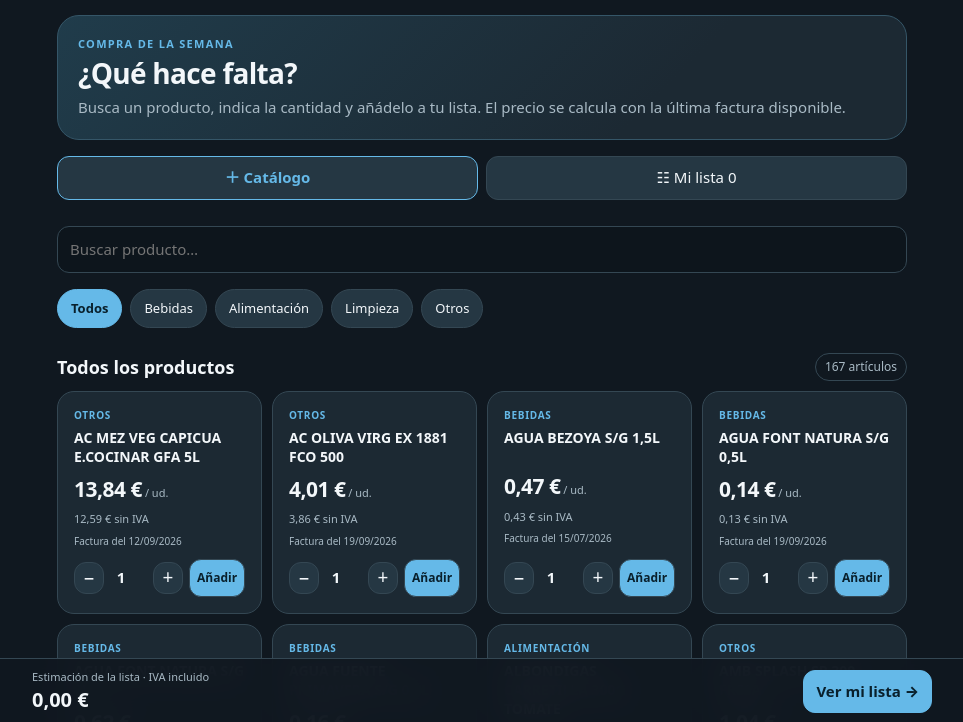
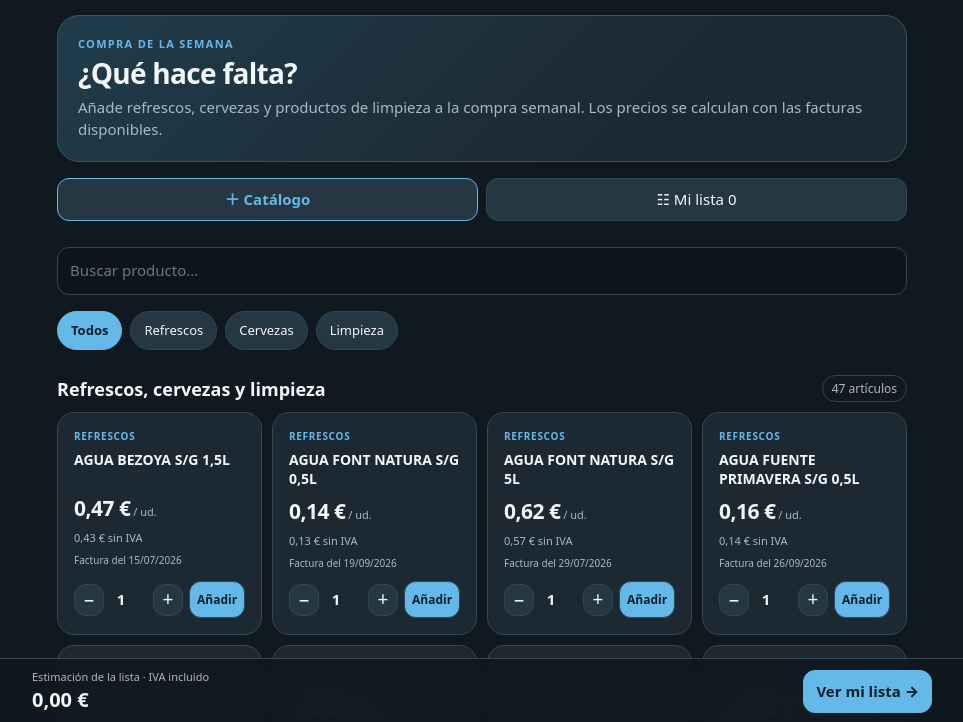
Before and after one commit to bola8jerez-lab/Bola8-Compras, a plain HTML site: page index.html in a window 1280 px wide. Shown: the part 76-798 px from the top of the page, without its empty margins (158-1121 px from the left). Drawn offline with Linux system fonts and the light colour scheme.

Commit message:
Limitar catálogo a refrescos, cervezas y limpieza

```diff
--- a/index.html
+++ b/index.html
@@ -6,11 +6,11 @@
 </style></head><body>
 <main class="app">
 <header class="top"><div><div class="brand"><b>●</b> Bola 8 <span style="font-weight:500">Compras</span></div><div class="sub">Lista semanal · Jerez</div></div><button id="shareTop" aria-label="Compartir lista">↗ Compartir</button></header>
-<section class="hero"><div class="eyebrow">COMPRA DE LA SEMANA</div><h1>¿Qué hace falta?</h1><p>Busca un producto, indica la cantidad y añádelo a tu lista. El precio se calcula con la última factura disponible.</p></section>
+<section class="hero"><div class="eyebrow">COMPRA DE LA SEMANA</div><h1>¿Qué hace falta?</h1><p>Añade refrescos, cervezas y productos de limpieza a la compra semanal. Los precios se calculan con las facturas disponibles.</p></section>
 <div class="tab"><button id="catalogTab" class="active">＋ Catálogo</button><button id="listTab">☷ Mi lista <span id="listCount">0</span></button></div>
 <section id="catalogView"><input id="search" class="search" type="search" placeholder="Buscar producto…" autocomplete="off"><div class="chips" id="chips"></div><div class="sectionhead"><h2 id="sectionTitle">Todos los productos</h2><span class="count" id="resultCount"></span></div><div class="grid" id="products"></div></section>
 <section id="listView" class="hide"><div class="sectionhead"><h2>Compra semanal</h2><span class="count" id="listCount2">0 productos</span></div><div id="basket"></div><div id="basketActions" class="toolbar hide"><button id="shareBtn">Compartir / enviar</button><button id="clearBtn">Empezar otra semana</button></div></section>
-<div class="note" style="margin-top:20px">Precios extraídos de facturas de Cash Dian. Son orientativos y pueden variar. Cuando la factura no tiene fecha legible, se indica como fecha no disponible.</div>
+<div class="note" style="margin-top:20px">Solo se muestran refrescos, cervezas y productos de limpieza. Precios extraídos de facturas de Cash Dian; son orientativos y pueden variar. Cuando la factura no tiene fecha legible, se indica como fecha no disponible.</div>
 </main>
 <div class="bottom"><div class="bottominner"><div class="bottomtotal"><span>Estimación de la lista · IVA incluido</span><strong id="grandTotal">0,00 €</strong></div><button id="viewListBtn" class="primary">Ver mi lista →</button></div></div>
 <script>
@@ -19,10 +19,11 @@
 const KEY='bola8-weekly-shopping-v1';
 const fmt=n=>new Intl.NumberFormat('es-ES',{style:'currency',currency:'EUR'}).format(Number(n)||0);
 const esc=s=>String(s??'').replace(/[&<>"']/g,c=>({'&':'&amp;','<':'&lt;','>':'&gt;','"':'&quot;',"'":'&#39;'}[c]));
-const cats=['Todos','Bebidas','Alimentación','Limpieza','Otros'];
+const cats=['Todos','Refrescos','Cervezas','Limpieza'];
 let category='Todos', view='catalog', picks={};
 try{picks=JSON.parse(localStorage.getItem(KEY)||'{}')||{}}catch{picks={}}
-const byId=new Map(CATALOG.map(p=>[p.id,p]));
+function productGroup(p){const n=p.name.toLocaleUpperCase('es');if(p.category==='Limpieza'||/(FREGASUELO|LIMPIADOR|CELU |CELU$|FAIRY CAPS|ANABEL LIQ|INSECT|TRAMPA HORMIGAS|JABON TRADICIONAL|OXI|DESOD AMB|AMBIENTADOR|LEJIA|BOLSA BASURA|PAPEL HIGIENICO|ROLLO COCINA|LAVAVAJILLAS|SUAVIZANTE|DETERGENTE|MPL PT)/.test(n))return 'Limpieza';if(/CERVEZA/.test(n))return 'Cervezas';if(/^(RFCO|AGUA |AGUA$|AGUA\b)|\b(JUVER|NESTEA|FUZE TEA|RED BULL|AQUARIUS|R BLISS|FANTA|COCA-COLA|COCA COLA|7UP|PEPSI|SPRITE|SCHWEPPES|TONICA|TÓNICA)\b/.test(n))return 'Refrescos';return ''}
+const byId=new Map(CATALOG.filter(p=>productGroup(p)).map(p=>[p.id,p]));
 function save(){try{localStorage.setItem(KEY,JSON.stringify(picks))}catch{}}
 function basketCount(){return Object.values(picks).reduce((a,n)=>a+Math.max(0,Number(n)||0),0)}
 function total(){return Object.entries(picks).reduce((a,[id,q])=>a+(byId.get(id)?.gross||0)*Math.max(0,Number(q)||0),0)}
@@ -31,10 +32,10 @@
 function renderChips(){document.querySelector('#chips').innerHTML=cats.map(c=>'<button class="'+(c===category?'active':'')+'" data-cat="'+c+'">'+c+'</button>').join('')}
 function renderProducts(){
  const q=document.querySelector('#search').value.trim().toLocaleLowerCase('es');
- const list=CATALOG.filter(p=>(category==='Todos'||p.category===category)&&(!q||(p.name+' '+p.code+' '+p.ean).toLocaleLowerCase('es').includes(q))).sort((a,b)=>a.name.localeCompare(b.name,'es'));
- document.querySelector('#sectionTitle').textContent=category==='Todos'?'Todos los productos':category;
+ const list=CATALOG.filter(p=>{const g=productGroup(p);return (category==='Todos'||g===category)&&g&&(!q||(p.name+' '+p.code+' '+p.ean).toLocaleLowerCase('es').includes(q))}).sort((a,b)=>a.name.localeCompare(b.name,'es'));
+ document.querySelector('#sectionTitle').textContent=category==='Todos'?'Refrescos, cervezas y limpieza':category;
  document.querySelector('#resultCount').textContent=list.length+' artículos';
- document.querySelector('#products').innerHTML=list.map(p=>'<article class="product"><div class="catlabel">'+esc(p.category)+'</div><div class="pname">'+esc(p.name)+'</div><div class="price">'+showPrice(p)+'<small> / ud.</small></div><div class="price2">'+(p.net==null?'Sin precio sin IVA':fmt(p.net)+' sin IVA')+'</div><div class="date">'+esc(priceDate(p))+'</div><div class="pactions"><div class="step"><button data-step="-1" data-id="'+p.id+'" aria-label="Restar">−</button><input class="qty" id="qty-'+p.id+'" type="number" min="1" step="1" value="1" aria-label="Cantidad"><button data-step="1" data-id="'+p.id+'" aria-label="Sumar">+</button></div><button class="add" data-add="'+p.id+'">Añadir</button></div></article>').join('')||'<div class="empty" style="grid-column:1/-1">No hay productos con esa búsqueda.</div>';
+ document.querySelector('#products').innerHTML=list.map(p=>'<article class="product"><div class="catlabel">'+esc(productGroup(p))+'</div><div class="pname">'+esc(p.name)+'</div><div class="price">'+showPrice(p)+'<small> / ud.</small></div><div class="price2">'+(p.net==null?'Sin precio sin IVA':fmt(p.net)+' sin IVA')+'</div><div class="date">'+esc(priceDate(p))+'</div><div class="pactions"><div class="step"><button data-step="-1" data-id="'+p.id+'" aria-label="Restar">−</button><input class="qty" id="qty-'+p.id+'" type="number" min="1" step="1" value="1" aria-label="Cantidad"><button data-step="1" data-id="'+p.id+'" aria-label="Sumar">+</button></div><button class="add" data-add="'+p.id+'">Añadir</button></div></article>').join('')||'<div class="empty" style="grid-column:1/-1">No hay productos con esa búsqueda.</div>';
 }
 function renderBasket(){
  const entries=Object.entries(picks).filter(([id,q])=>byId.has(id)&&Number(q)>0).sort((a,b)=>byId.get(a[0]).name.localeCompare(byId.get(b[0]).name,'es'));
```
